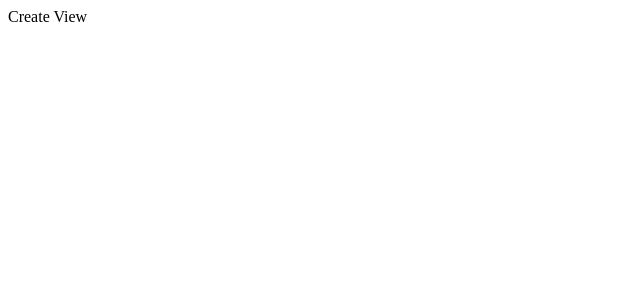
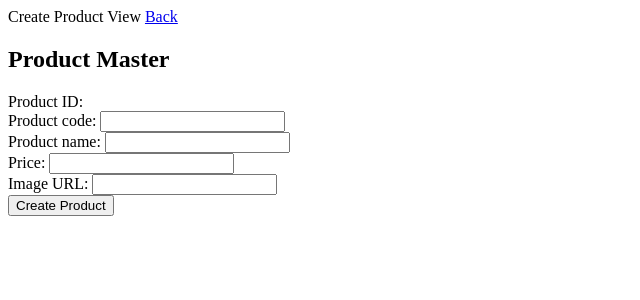
Before and after one commit to saoloung/master-data, a Vue app: page /product/create in a window 1280 px wide. Shown: the top 300 px of the page, without its empty margins (0-640 px from the left). Built offline with nearby package versions, Linux system fonts and the light colour scheme.

Commit message:
add field and create product function

```diff
--- a/src/views/CreateView.vue
+++ b/src/views/CreateView.vue
@@ -1,5 +1,46 @@
+<script setup>
+import { reactive } from 'vue'
+import { RouterLink } from 'vue-router'
+import { useProductStore } from '../stores/product'
+
+const productStore = useProductStore()
+const productData = reactive({})
+
+const createProduct = async (productData) => {
+  await productStore.createProduct(productData)
+  productData.id = productStore.selectedProduct.id
+  alert('create product complete')
+}
+
+</script>
+
 <template>
+  <div>
+    Create Product View
+    <RouterLink :to="{ name: 'product-list' }">Back</RouterLink>
     <div>
-      Create View
+      <h2>Product Master</h2>
+      <div>
+        Product ID:
+        {{ productData.id }}
+      </div>
+      <div>
+        Product code:
+        <input type="text" v-model="productData.productCode">
+      </div>
+      <div>
+        Product name:
+        <input type="text" v-model="productData.productName">
+      </div>
+      <div>
+        Price:
+        <input type="text" v-model="productData.price">
+      </div>
+      <div>
+        Image URL:
+        <input type="text" v-model="productData.imageUrl">
+      </div>
+      <button @click="createProduct(productData)">Create Product</button>
     </div>
-  </template>
+  </div>
+</template>
```
